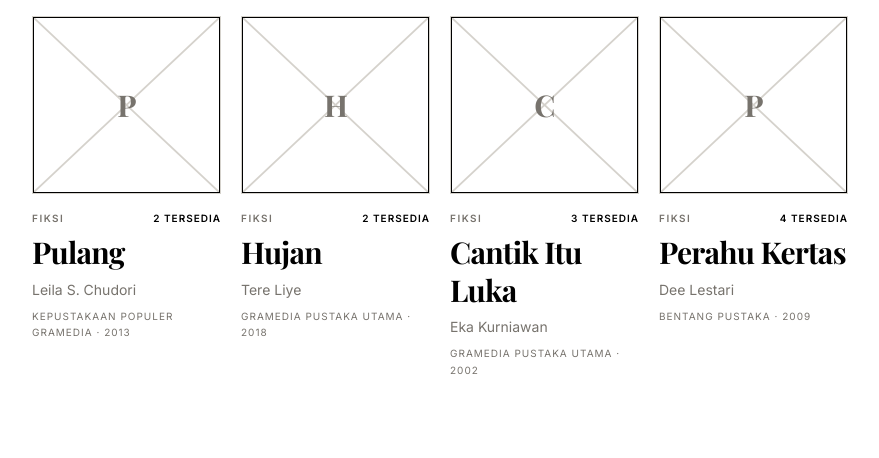
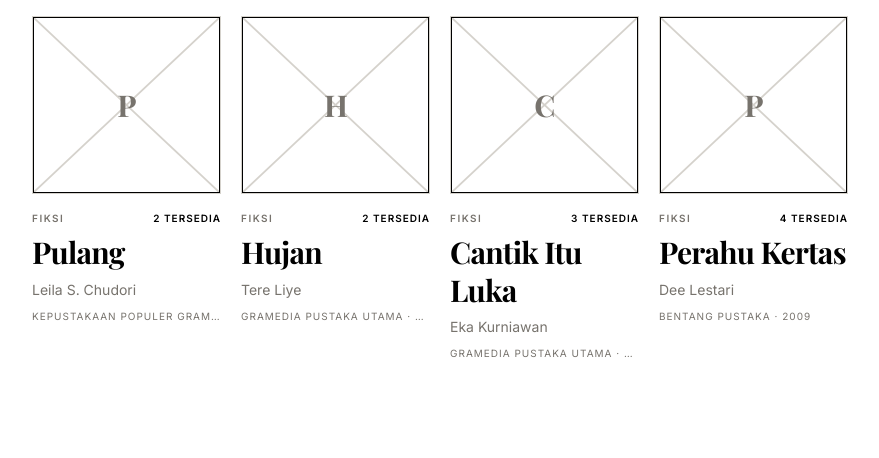
Before and after one commit to CelesVie/perpus_tobias, a Laravel app: a page that uses resources/views/public/catalog/show.blade.php in a window 1280 px wide. Shown: the part 1192-1650 px from the top of the page, without its empty margins (336-1215 px from the left). After the commit the page ends 1550 px from the top, so only its background shows below. Run offline with Laravel 12, Linux system fonts and the light colour scheme; a user stored in the database is signed in; data comes from the database, SQL or seed files in the repository; style sheets or scripts are compiled from the project's sources.

Commit message:
fix(ui): prevent long book titles from overflowing catalog grid cards

```diff
--- a/resources/views/admin/borrowings/show.blade.php
+++ b/resources/views/admin/borrowings/show.blade.php
@@ -10,7 +10,7 @@
     <div class="mt-4 flex flex-wrap items-center justify-between gap-3">
         <div>
             <p class="font-mono text-xs text-muted">{{ $borrowing->code }}</p>
-            <h1 class="mt-2 font-display text-5xl font-bold leading-none tracking-tight sm:text-7xl">{{ $borrowing->book?->title }}</h1>
+            <h1 class="mt-2 break-words font-display text-5xl font-bold leading-none tracking-tight sm:text-7xl">{{ $borrowing->book?->title }}</h1>
         </div>
         <x-status-badge :status="$borrowing->status" class="!px-3 !py-1.5" />
     </div>
--- a/resources/views/components/book-card.blade.php
+++ b/resources/views/components/book-card.blade.php
@@ -5,21 +5,21 @@
     $available = $book->isAvailable();
 @endphp
 
-<article {{ $attributes->merge(['class' => 'group border-t border-black pt-4']) }}>
+<article {{ $attributes->merge(['class' => 'group min-w-0 border-t border-black pt-4']) }}>
     <a href="{{ $url }}" class="block overflow-hidden border border-line">
         <x-book-cover :book="$book" :class="$compact ? 'h-44' : 'h-56'" />
     </a>
-    <div class="space-y-2 pt-4">
+    <div class="min-w-0 space-y-2 pt-4">
         <div class="flex items-center justify-between gap-2">
-            <span class="font-sans text-[10px] font-semibold tracking-[0.15em] text-muted uppercase">{{ $book->category?->name }}</span>
-            <span class="font-sans text-[10px] font-semibold tracking-widest uppercase {{ $available ? 'text-black' : 'text-accent' }}">
+            <span class="min-w-0 truncate font-sans text-[10px] font-semibold tracking-[0.15em] text-muted uppercase">{{ $book->category?->name }}</span>
+            <span class="shrink-0 font-sans text-[10px] font-semibold tracking-widest uppercase {{ $available ? 'text-black' : 'text-accent' }}">
                 {{ $available ? $book->available_copies.' tersedia' : 'Habis' }}
             </span>
         </div>
-        <h3 class="font-serif-display text-2xl font-bold leading-tight tracking-tight sm:text-3xl">
+        <h3 class="line-clamp-3 break-words font-serif-display text-2xl font-bold leading-tight tracking-tight sm:text-3xl" title="{{ $book->title }}">
             <a href="{{ $url }}" class="hover:underline hover:underline-offset-4">{{ $book->title }}</a>
         </h3>
-        <p class="truncate text-sm text-muted">{{ $book->authorNames() ?: 'Tanpa penulis' }}</p>
-        <p class="font-sans text-[10px] tracking-[0.1em] text-muted uppercase">{{ $book->publisher?->name ?? 'Tanpa penerbit' }} · {{ $book->publication_year ?: '—' }}</p>
+        <p class="truncate text-sm text-muted" title="{{ $book->authorNames() }}">{{ $book->authorNames() ?: 'Tanpa penulis' }}</p>
+        <p class="truncate font-sans text-[10px] tracking-[0.1em] text-muted uppercase" title="{{ $book->publisher?->name ?? 'Tanpa penerbit' }}">{{ $book->publisher?->name ?? 'Tanpa penerbit' }} · {{ $book->publication_year ?: '—' }}</p>
     </div>
 </article>
--- a/resources/views/public/catalog/show.blade.php
+++ b/resources/views/public/catalog/show.blade.php
@@ -29,7 +29,7 @@
 
             <div>
                 <p class="font-sans text-[10px] font-semibold tracking-[0.15em] text-muted uppercase">{{ $book->category->name }}</p>
-                <h1 class="mt-5 max-w-4xl font-serif-display text-5xl font-bold leading-none tracking-tight sm:text-7xl lg:text-8xl">{{ $book->title }}</h1>
+                <h1 class="mt-5 max-w-4xl break-words font-serif-display text-5xl font-bold leading-none tracking-tight sm:text-7xl lg:text-8xl">{{ $book->title }}</h1>
                 <p class="mt-6 text-base text-muted sm:text-lg">
                     oleh <span class="font-semibold text-ink">{{ $book->authorNames() ?: 'Tanpa penulis' }}</span>
                     <span class="px-1">·</span>{{ $book->publisher?->name ?? 'Tanpa penerbit' }}
```
Also changed, not shown: tests/Feature/CatalogTest.php (+11 -0 lines).
